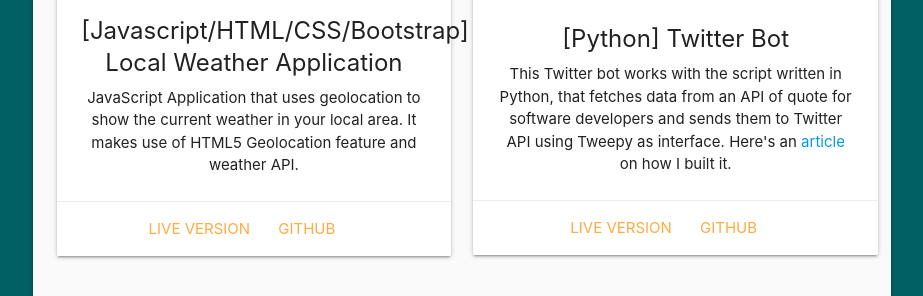
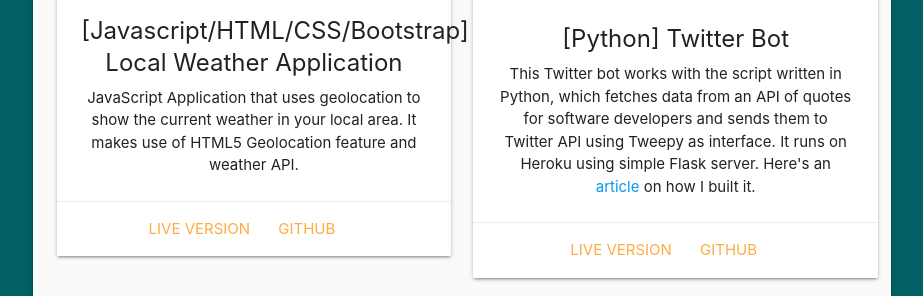
Before and after one commit to denibulkashvili/django-blog, a Django app: page /about/ in a window 1280 px wide. Shown: the part 2134-2430 px from the top of the page, without its empty margins (178-1101 px from the left). Run offline with Django 3.2, Linux system fonts and the light colour scheme; some libraries are stand-ins or nearby versions.

Commit message:
Update about page

```diff
--- a/blog/templates/blog/about.html
+++ b/blog/templates/blog/about.html
@@ -110,9 +110,9 @@
                                         <div class="card-content">
                                             <p class="card-title"><b>[Python] Twitter Bot</b></p>
                                             <p>
-                                                This Twitter bot works with the script written in Python, that fetches data from an API
-                                                of quote for software developers and sends them to Twitter API using Tweepy as interface.
-                                                Here's an
+                                                This Twitter bot works with the script written in Python, which fetches data
+                                                from an API of quotes for software developers and sends them to Twitter API
+                                                using Tweepy as interface. It runs on Heroku using simple Flask server. Here's an
                                                 <a href="http://bulkashvili.com/post/Twitter%20Bot%20with%20Python%20From%20Scratch/">
                                                     article
                                                 </a>
```
